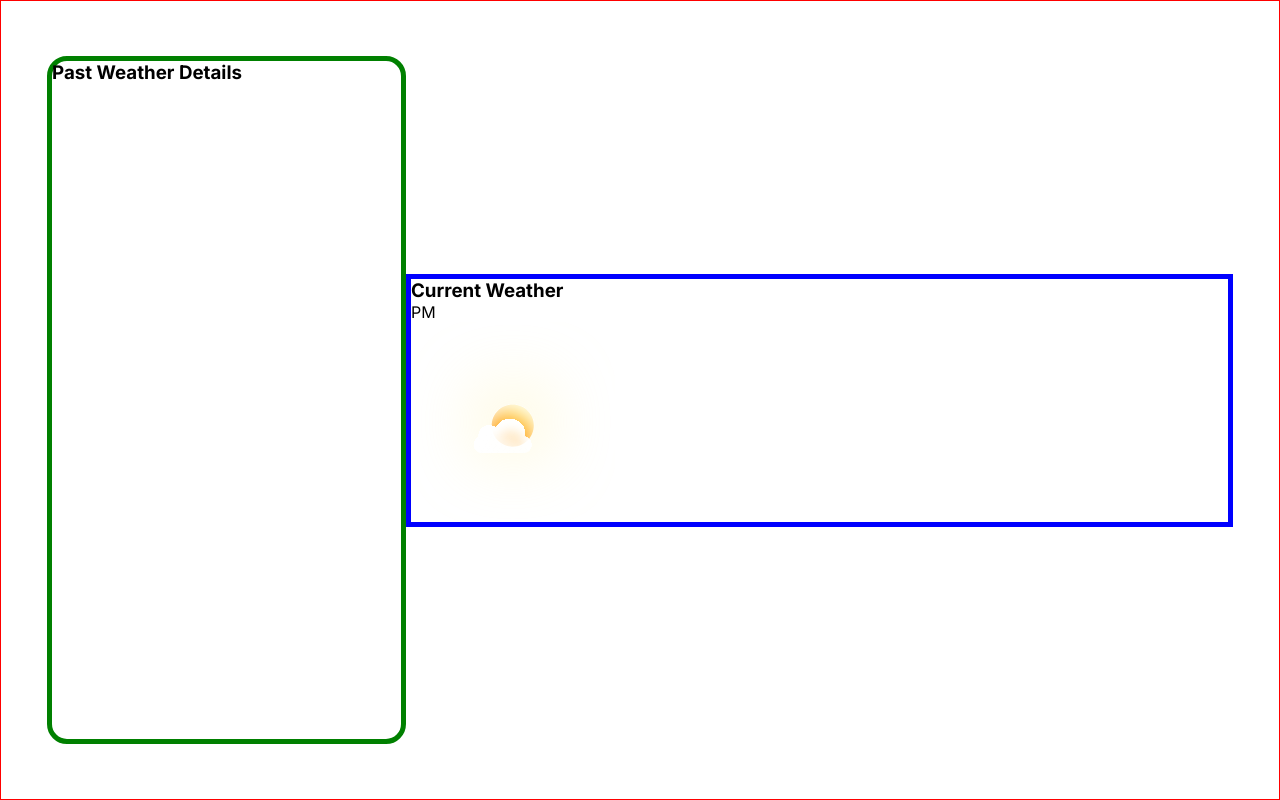
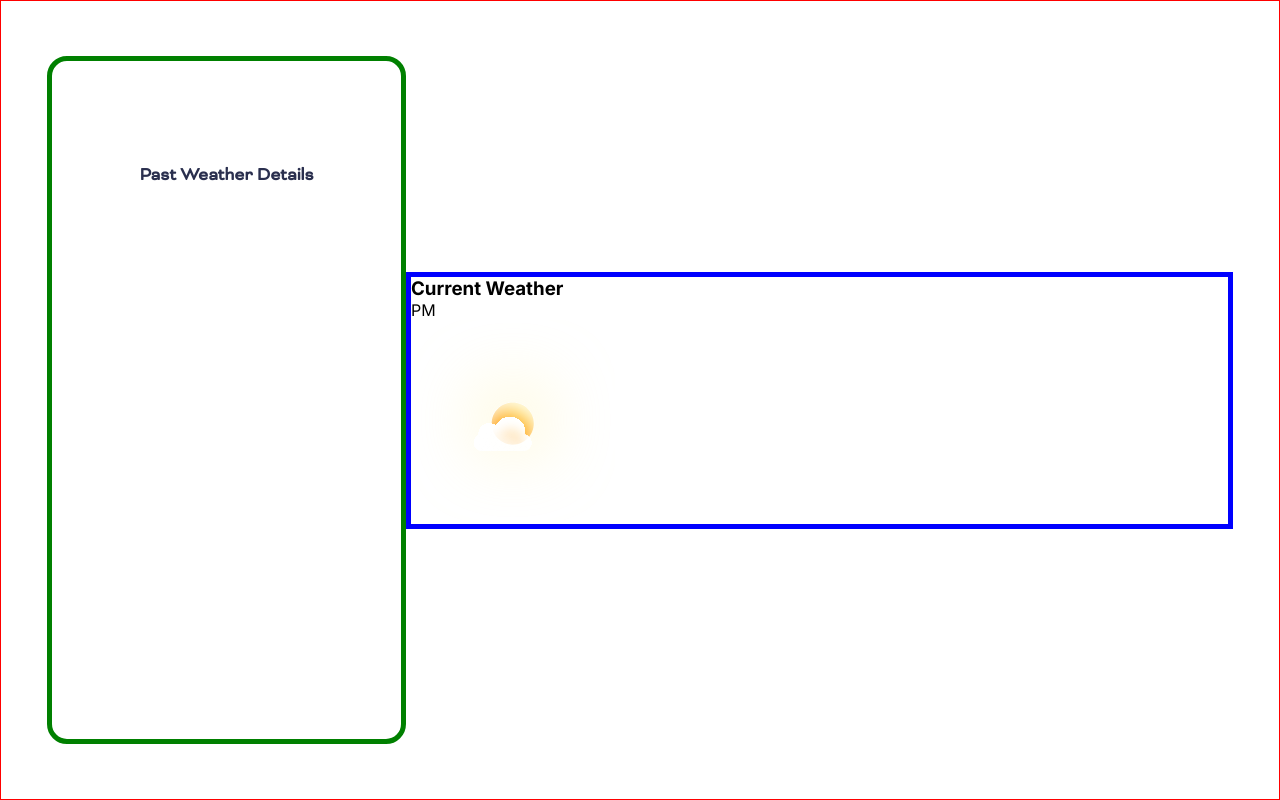
Before and after one commit to NSENGIYUMVA-Christian/weather-app-nextjs, a Next.js app in the folder client/: page /dashboard/result in a window 1280 px wide. Built offline with nearby package versions, Linux system fonts and the light colour scheme.

Commit message:
done styling col1 title

```diff
--- a/client/app/dashboard/result/page.module.scss
+++ b/client/app/dashboard/result/page.module.scss
@@ -22,11 +22,16 @@ align-items: center;
     max-width:359px;
     max-height: 916px;
     border-radius: 20px;
+    padding-top: 99px;
+    text-align: center;
+.col1title{
+    color:$primary-navy;
+    line-height: 32px;
+}
 }
 .col2{
     border: 5px solid blue;
     flex: 1;
-    display:flex;
-    flex-direction: column;
+
 
 }
--- a/client/app/dashboard/result/page.tsx
+++ b/client/app/dashboard/result/page.tsx
@@ -29,7 +29,7 @@ const resultPage = () => {
     <div className={styles.mainContainer} >
         {/* col 1 */}
         <div className={styles.col1} >
-            <h3>Past Weather Details</h3>
+            <h3 className={`${styles.col1title} ${bicycletteRegular.className}`} >Past Weather Details</h3>
             {/* weather data rendering */}
      <div>
         {PastWeatherData?.map((data:any,index:any)=>{
```
